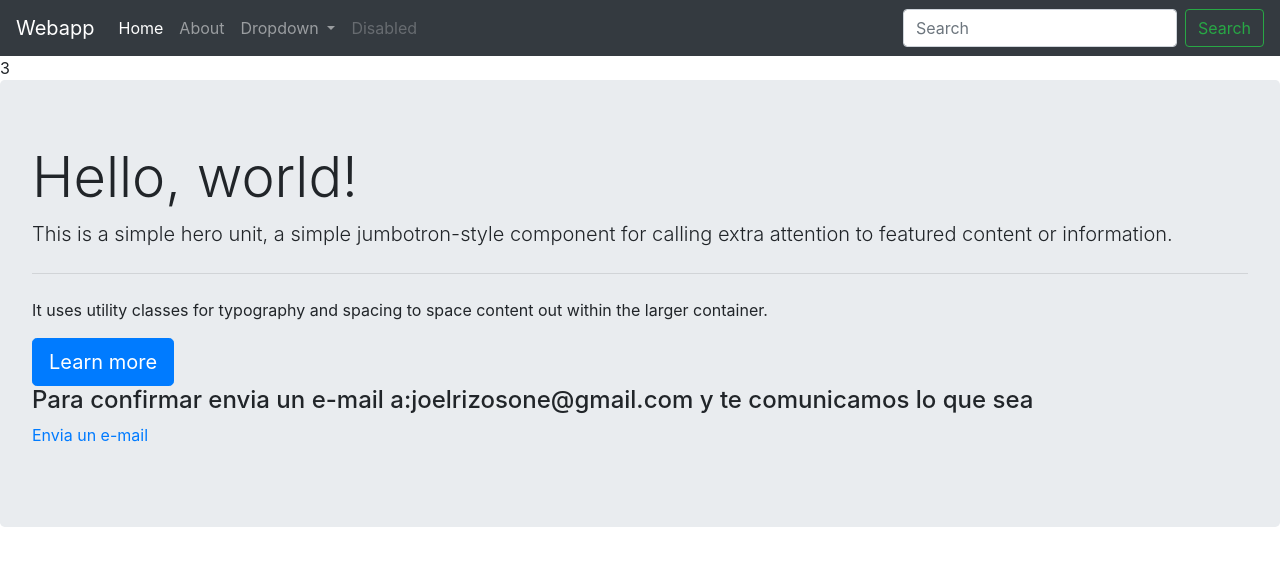
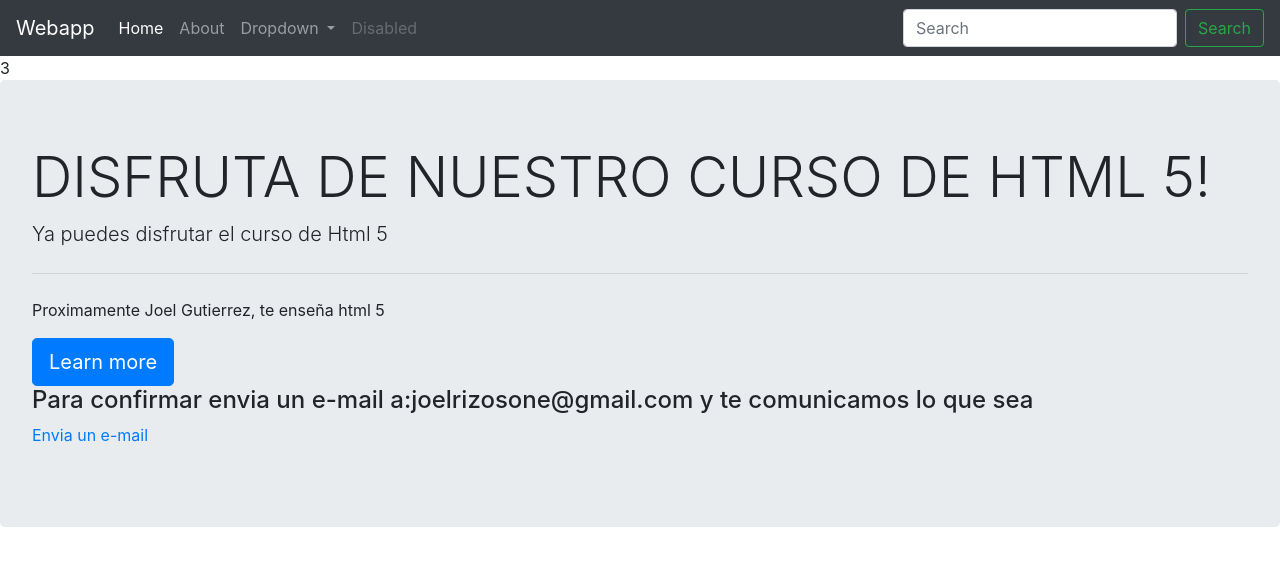
Before and after one commit to joel-guti/html_1, a plain HTML site: page cursohtml.html in a window 1280 px wide. Drawn offline with nearby package versions, Linux system fonts and the light colour scheme.

Commit message:
Hay cambios en el curso de html 5(intercace grafca)

```diff
--- a/cursohtml.html
+++ b/cursohtml.html
@@ -51,12 +51,12 @@
     <!-- logoboostrao.png-->
 
     <div class="jumbotron">
-        <h1 class="display-4">Hello, world!</h1>
+        <h1 class="display-4">DISFRUTA DE NUESTRO CURSO DE HTML 5!</h1>
         <iframe width="420"  height="315" src="https://youtu.be/mfqgqG4BRog"></iframe>
             <!--No funciona el video, Mirar en debug-->
-            <p class="lead">This is a simple hero unit, a simple jumbotron-style component for calling extra attention to featured content or information.</p>
+            <p class="lead">Ya puedes disfrutar el curso de Html 5</p>
             <hr class="my-4">
-            <p>It uses utility classes for typography and spacing to space content out within the larger container.</p>
+            <p> Proximamente Joel Gutierrez, te enseña html 5 </p>
             <a class="btn btn-primary btn-lg" href="nuestroscursos.html" role="button">Learn more</a>
             <h4> Para confirmar envia un e-mail a:joelrizosone@gmail.com y te comunicamos lo que sea</h4>
             <p><a href="joelrizosone@gmail.com">Envia un e-mail</a></p>
```
Also changed, not shown: index.html (+2 -2 lines).
